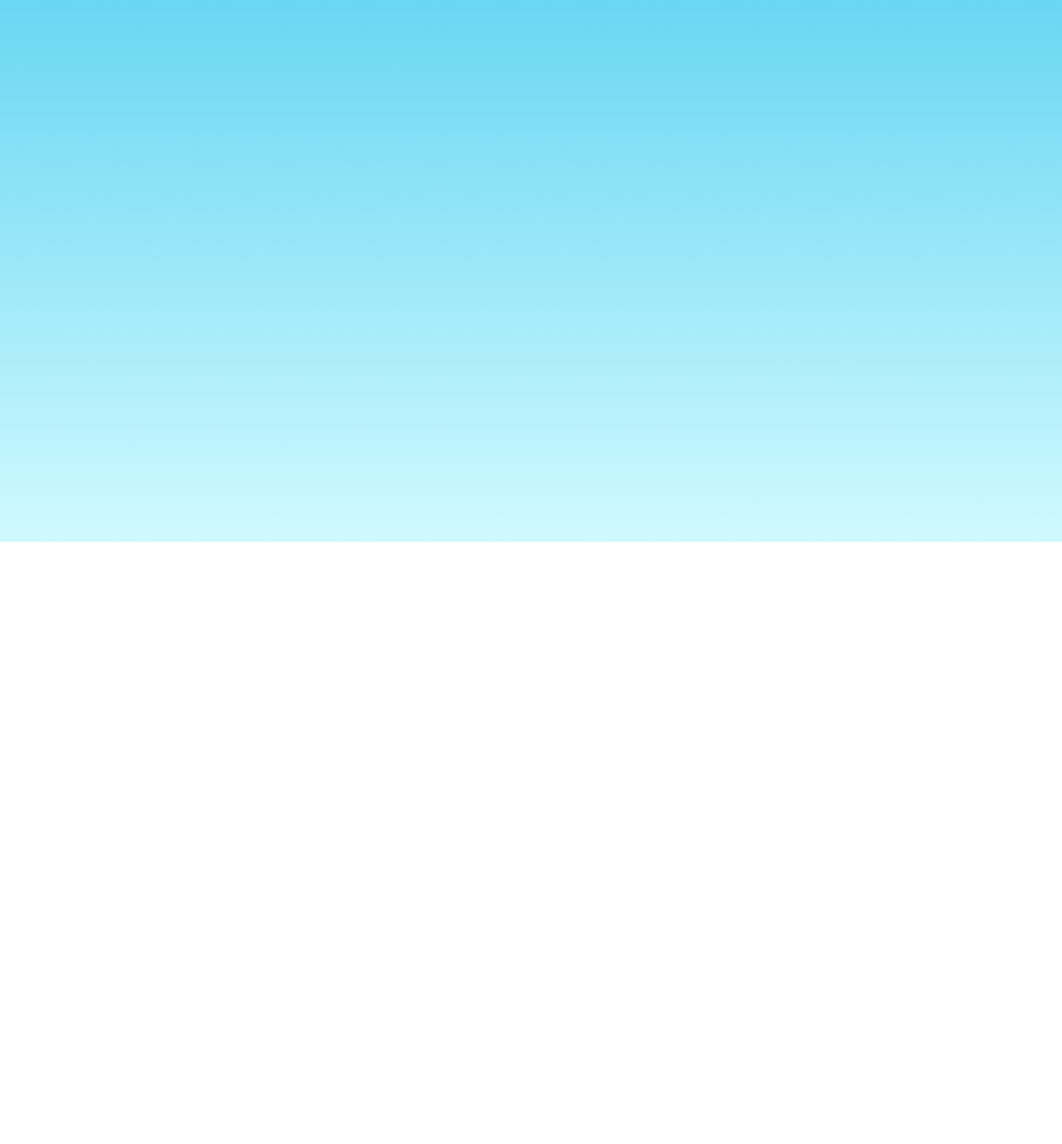
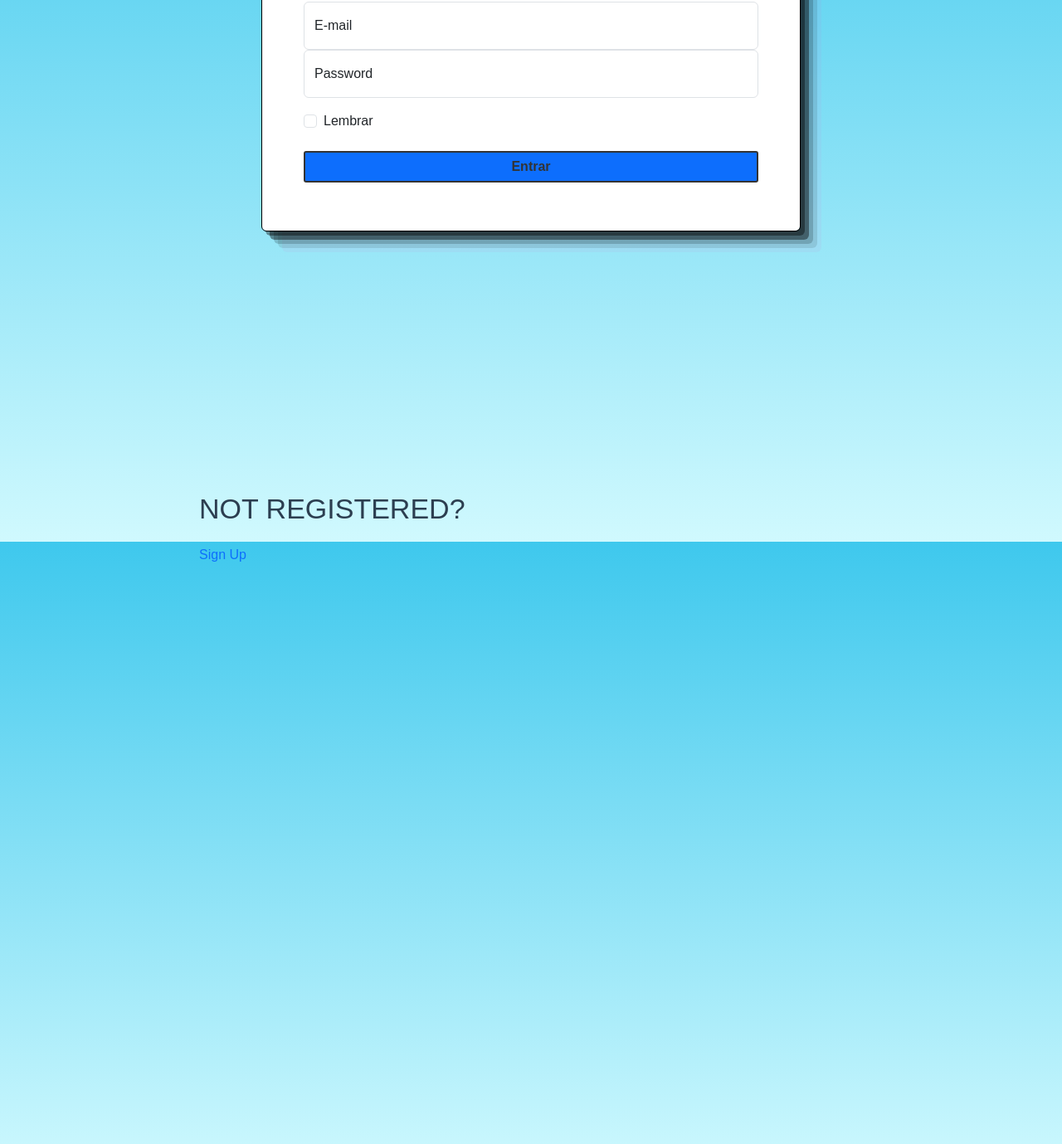
Before and after one commit to Hyaguiin/GalapagosIsland, a plain HTML site: page EquadorGalapagos/login.html in a window 1280 px wide. Shown: the part 499-1878 px from the top of the page at 83% size. Before the commit the page ends 1152 px from the top, so only its background shows below. Drawn offline with nearby package versions, Linux system fonts and the light colour scheme.

Commit message:
Add files via upload

```diff
--- a/EquadorGalapagos/Ab.css
+++ b/EquadorGalapagos/Ab.css
@@ -218,3 +218,8 @@ button.login{
  margin: auto 0;
 
 }
+
+.imagem-control{
+  align-items: center;
+  justify-content: center;
+}
--- a/EquadorGalapagos/login.css
+++ b/EquadorGalapagos/login.css
@@ -4,7 +4,21 @@ html,body{
     background-image: linear-gradient(rgb(26, 188, 233), rgb(208, 249, 254))
     }
 
-    @media only screen and (max-width: 795px) {
+    @media only screen and (min-width: 795px) {
+
+
+        form.form-control{
+            padding: 50px;
+            box-shadow: rgba(0, 0, 0, 0.4) 5px 5px, rgba(0, 0, 0, 0.41) 10px 10px, rgba(14, 28, 34, 0.2) 15px 15px, rgba(0, 0, 0, 0.1) 20px 20px, rgba(240, 46, 170, 0.05) 25px 25px;
+            margin: 300px auto;
+            width: 650px ;
+            max-height: auto;
+
+            border: solid black 1px
+
+
+        }
+
 
         .form-container{
         max-width: 350px;
@@ -12,16 +26,11 @@ html,body{
         width: 100vh;
         height: auto;
     }
-
-
-    form.form-control{
-        padding: 50px;
-        box-shadow: rgba(0, 0, 0, 0.4) 5px 5px, rgba(0, 0, 0, 0.41) 10px 10px, rgba(14, 28, 34, 0.2) 15px 15px, rgba(0, 0, 0, 0.1) 20px 20px, rgba(240, 46, 170, 0.05) 25px 25px;
-        margin: 300px auto;
-        width: 750px auto;
-        border: solid black 1px
-
-
     }
 
+    .register-text{
+        width: 800px;
+        margin: 0 auto;
+        display: block;
+        height: 100vh
     }
--- a/EquadorGalapagos/login.html
+++ b/EquadorGalapagos/login.html
@@ -65,6 +65,13 @@
         </form>
         </main>
 
+        <div class="register-text">
+            <h2 id="register-control">
+                <h2>Not registered?</h2>
+                <a href="">Sign Up</a>
+            </h2>
+        </div>
+
 
 </form>
 
```
Also changed, not shown: EquadorGalapagos/about.html (+3 -1 lines).
